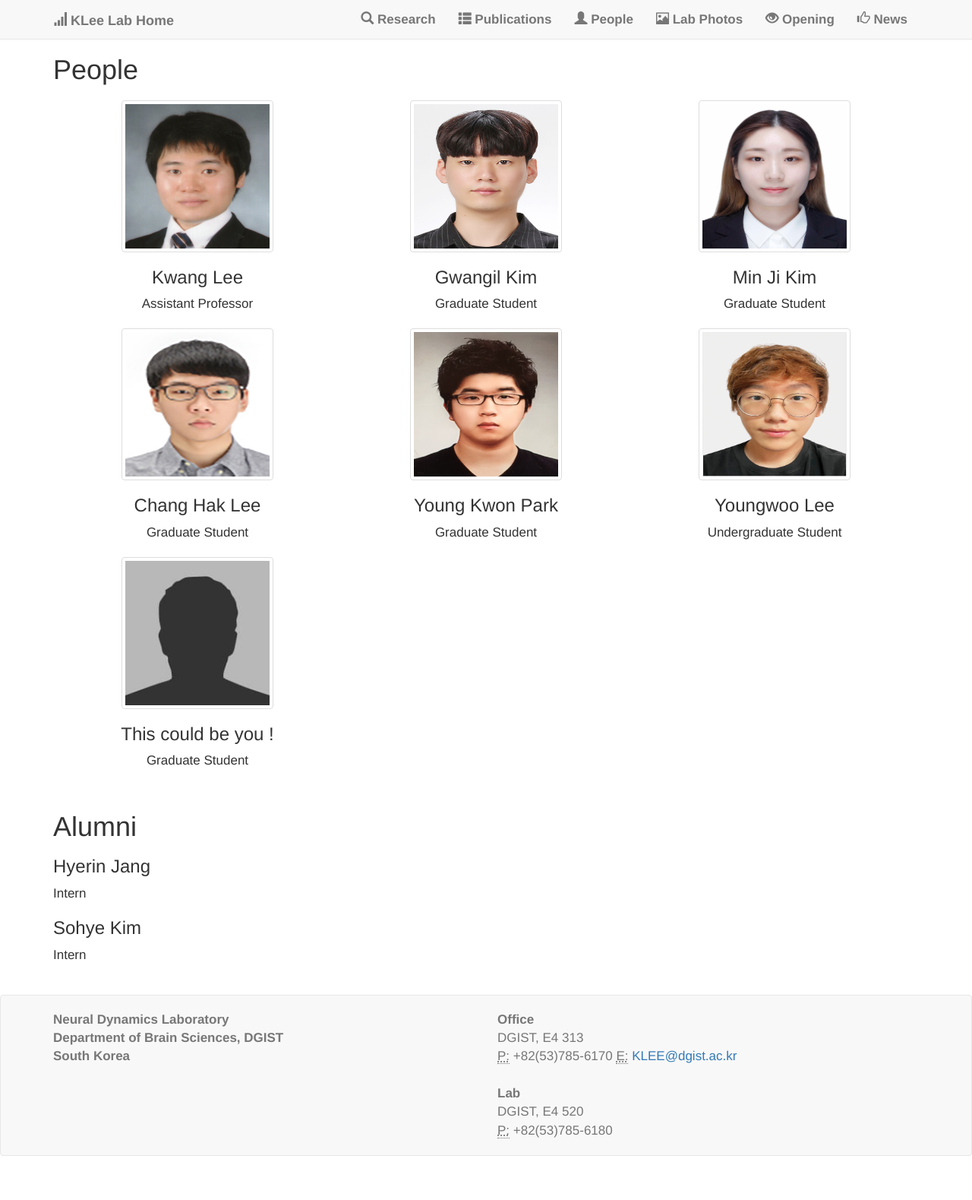
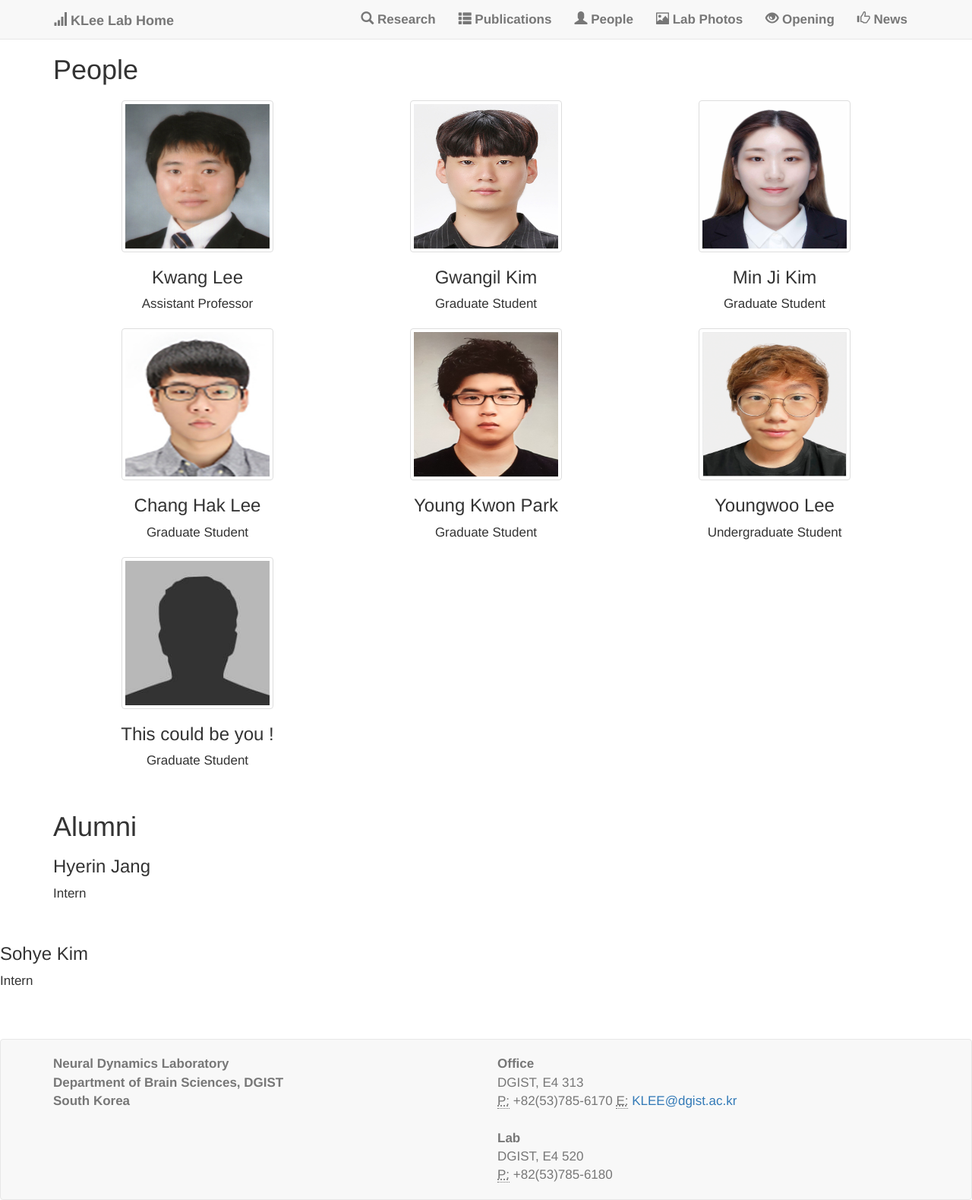
Before and after one commit to kleelab/kleelab.github.io, a Jekyll site: the page built from people.html, in a window 1280 px wide. Shown: the whole page at 76% size. Built offline with Jekyll 4.4.1, drawn with Linux system fonts in a browser that asks for light colours; nearby versions of some CDN libraries; a style sheet for code colours, icons or effects is not loaded; before the commit the page ends 1521 px from its top, so only the background shows below that.

Commit message:
Update people.html

```diff
--- a/people.html
+++ b/people.html
@@ -27,15 +27,12 @@
         <h1 class="alumni">Alumni</h1>
        {% for person in site.data.alumni %}
 
-         <div align="left">
-
            <h3 class="person-role">{{ person.name }}</h3>
            <p class="person-role">{{ person.role }} </p>
+          <br>
          </div>
 
         {% endfor %}
       </div>
 
-
-
 </div>
```
